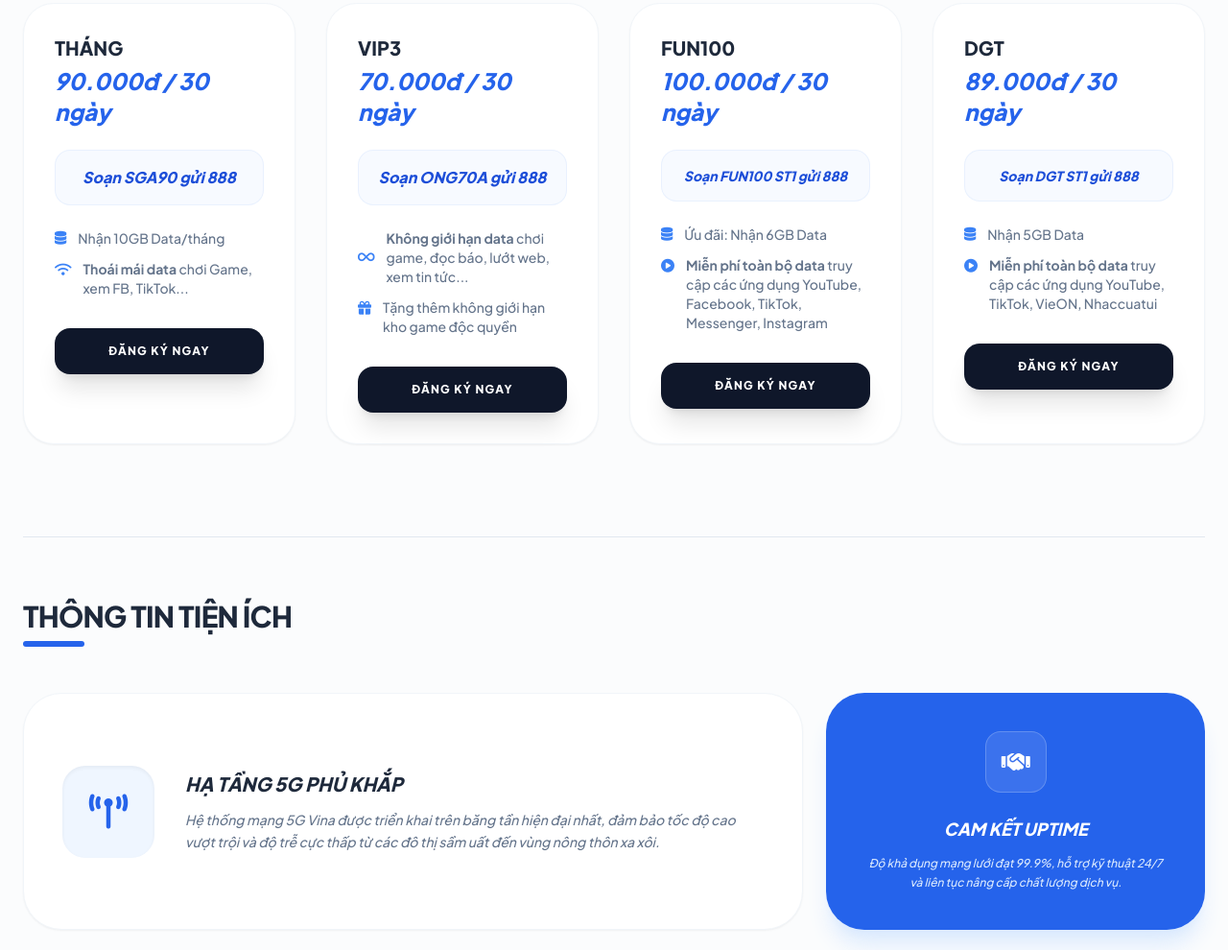
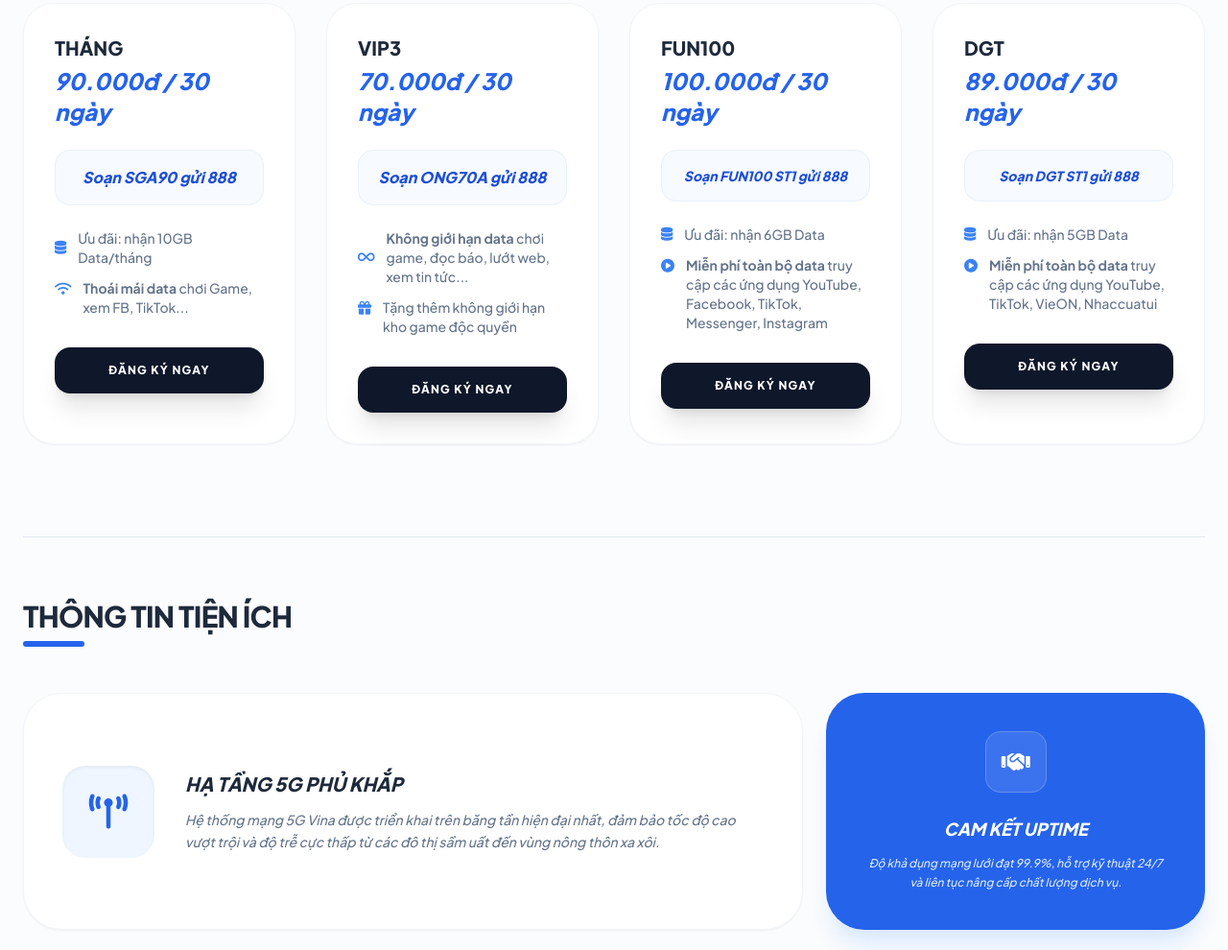
Before and after one commit to thanhtu0910/self_learn, a plain HTML site: page index.html in a window 1280 px wide. Shown: the part 1171-2161 px from the top of the page at 96% size. Drawn offline with nearby package versions, Linux system fonts and the light colour scheme.

Commit message:
fix interface part 2

```diff
--- a/index.html
+++ b/index.html
@@ -162,7 +162,7 @@
                         <p class="font-extrabold text-blue-700 italic">Soạn SGA90 gửi 888</p>
                     </div>
                     <div class="space-y-3 mb-8 text-sm font-medium text-slate-500">
-                        <p class="flex items-center gap-3"><i class="fas fa-database text-blue-500"></i> Nhận 10GB Data/tháng</p>
+                        <p class="flex items-center gap-3"><i class="fas fa-database text-blue-500"></i>Ưu đãi: nhận 10GB Data/tháng</p>
                         <p class="flex items-start gap-3"><i class="fas fa-wifi text-blue-500 mt-1"></i> <span> <strong>Thoái mái data</strong> chơi Game, xem FB, TikTok...</span></p>
                     </div>
                     <button onclick="smsbutton('888','SGA90')" class="w-full bg-slate-900 text-white py-4 rounded-2xl font-black hover:bg-blue-600 transition shadow-xl text-xs uppercase tracking-widest">Đăng ký ngay</button>
@@ -188,7 +188,7 @@
                         <p class="font-extrabold text-blue-700 italic text-sm">Soạn FUN100 ST1 gửi 888</p>
                     </div>
                     <div class="space-y-3 mb-8 text-sm font-medium text-slate-500">
-                        <p class="flex items-center gap-3"><i class="fas fa-database text-blue-500"></i>Ứu đãi: Nhận 6GB Data</p>
+                        <p class="flex items-center gap-3"><i class="fas fa-database text-blue-500"></i>Ưu đãi: nhận 6GB Data</p>
                         <p class="flex items-start gap-3"><i class="fas fa-play-circle text-blue-500 mt-1"></i> <span><strong>Miễn phí toàn bộ data </strong> truy cập các ứng dụng YouTube, Facebook, TikTok, Messenger, Instagram</span></p>
                     </div>
                     <button onclick="smsbutton('888','FUN100 ST1')" class="w-full bg-slate-900 text-white py-4 rounded-2xl font-black hover:bg-blue-600 transition shadow-xl text-xs uppercase tracking-widest">Đăng ký ngay</button>
@@ -201,7 +201,7 @@
                         <p class="font-extrabold text-blue-700 italic text-sm">Soạn DGT ST1 gửi 888</p>
                     </div>
                     <div class="space-y-3 mb-8 text-sm font-medium text-slate-500">
-                        <p class="flex items-center gap-3"><i class="fas fa-database text-blue-500"></i> Nhận 5GB Data</p>
+                        <p class="flex items-center gap-3"><i class="fas fa-database text-blue-500"></i>Ưu đãi: nhận 5GB Data</p>
                         <p class="flex items-start gap-3"><i class="fas fa-play-circle text-blue-500 mt-1"></i> <span><strong>Miễn phí toàn bộ data </strong> truy cập các ứng dụng YouTube, TikTok, VieON, Nhaccuatui</span></p>
                     </div>
                     <button onclick="smsbutton('888','DGT ST1')" class="w-full bg-slate-900 text-white py-4 rounded-2xl font-black hover:bg-blue-600 transition shadow-xl text-xs uppercase tracking-widest">Đăng ký ngay</button>
```
